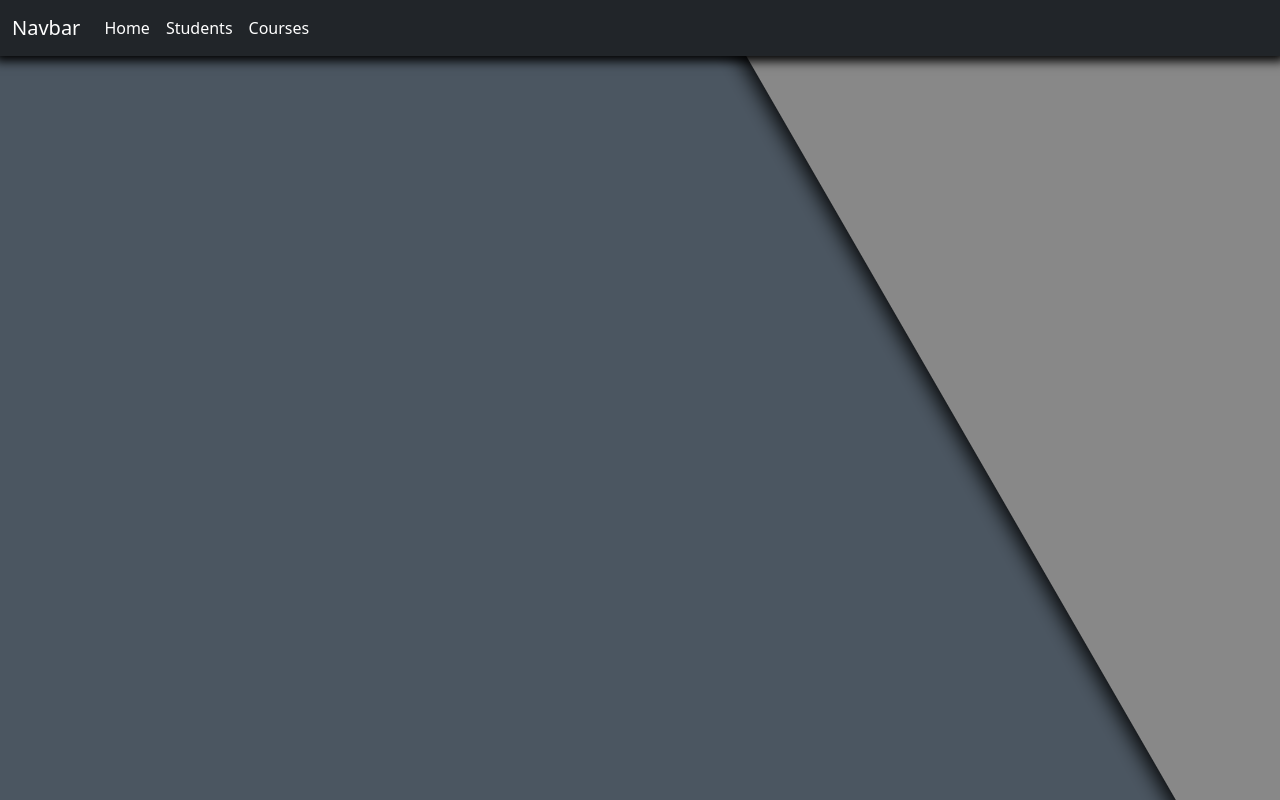
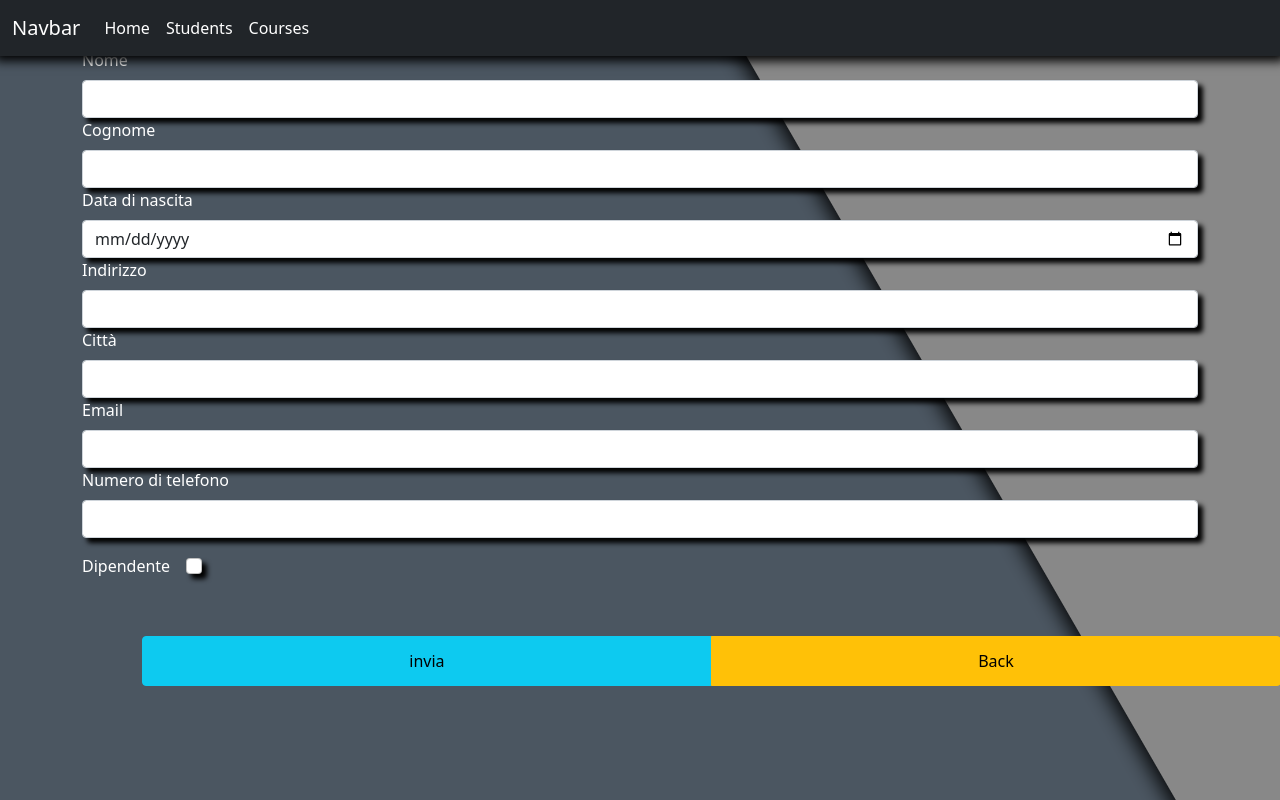
Before and after one commit to zampa997/hello-angular-master, an Angular app: page /addstudent/1 in a window 1280 px wide. Built offline with nearby package versions, Linux system fonts and the light colour scheme; no server answers.

Commit message:
added student-add and update

```diff
--- a/src/app/DTOs/student.ts
+++ b/src/app/DTOs/student.ts
@@ -1,11 +1,11 @@
-export interface Student{
-    id: number,
-    firstname: string,
-    surname: string,
-    dateOfBirth: string,
-    address: string,
-    city: string,
-    email: string,
-    phoneNumber:string,
-    isEmployee: boolean
+export class Student{
+    id: number=0;
+    firstname: string="";
+    surname: string="";
+    dateOfBirth: string="";
+    address: string="";
+    city: string="";
+    email: string="";
+    phoneNumber:string="";
+    isEmployee: boolean=false;
 }
--- a/src/app/courses/course-deatails-list/course-details-list.component.html
+++ b/src/app/courses/course-deatails-list/course-details-list.component.html
@@ -82,7 +82,7 @@
     <div class="input-group">
         <span class="input-group-text" id="basic-addon1">Editions:</span>
         <button class="btn btn-info" id="view">View</button>
-        <button class="btn btn-primary" [routerLink]="['/addedition', course.id]">Add</button>
+        <button class="btn btn-primary" [routerLink]="['/addedition', 0]">Add</button>
     </div>
 
     <table class="table table-dark table-striped table-hover"
--- a/src/app/courses/didactis.service.ts
+++ b/src/app/courses/didactis.service.ts
@@ -121,6 +121,24 @@ getAvailableEnrollmentByStudentId(id:number):Observable<Enroll[]>{
             );
 }
 
+createStudent(student:Student):Observable<Student>{
+  const hs = new HttpHeaders({
+    "Content-Type": "application/json"
+  });
+  return this.http.post<Student>(this.studentUrl, student, { headers : hs })
+                  .pipe( tap(data => console.log(JSON.stringify(data))),
+                  catchError(this.handleError));
+}
+
+updateStudent(student:Student):Observable<Student>{
+  const hs = new HttpHeaders({
+    "Content-Type": "application/json"
+  });
+  return this.http.put<Student>(this.studentUrl, student, { headers : hs })
+                  .pipe( tap(data => console.log(JSON.stringify(data))),
+                  catchError(this.handleError));
+}
+
   private handleError(errorResponse:HttpErrorResponse) : Observable<never>{ //lancia un'eccezione
     let errorMessage = '';
     if (errorResponse.error instanceof ErrorEvent) {
--- a/src/app/student/student-add/student-add.component.css
+++ b/src/app/student/student-add/student-add.component.css
@@ -0,0 +1,36 @@
+label{
+    color: white;
+}
+.submit{
+    background-color: violet;
+    border-radius: 0px;
+}
+.myshadow{
+    -moz-box-shadow: 10px 10px 5px #888;
+    -webkit-box-shadow: 10px 10px 5px #888;
+    box-shadow: 5px 5px 5px black;
+}
+.btn-info{
+    width: 600px;
+    height: 50px;
+    margin-left: 5%;
+    margin-top: 50px;
+}
+.btn-info:hover{
+    -moz-box-shadow: 10px 10px 5px #888;
+    -webkit-box-shadow: 10px 10px 5px #888;
+    box-shadow: 15px 25px 20px rgb(27, 27, 27);
+    transform: translateY(-3px);
+}
+.btn-warning:hover{
+    -moz-box-shadow: 10px 10px 5px #888;
+    -webkit-box-shadow: 10px 10px 5px #888;
+    box-shadow: 15px 25px 20px rgb(27, 27, 27);
+    transform: translateY(-3px);
+}
+.btn-warning{
+    width: 600px;
+    height: 50px;
+    margin-left: 25%;
+    margin-top: 50px;
+}
--- a/src/app/student/student-add/student-add.component.html
+++ b/src/app/student/student-add/student-add.component.html
@@ -1 +1,71 @@
-<p>student-add works!</p>
+<div class="container mt-5">
+    <form novalidate (ngSubmit)="save(addStudentForm)" #addStudentForm="ngForm">
+        <label for="firstname" class="form-label">Nome</label>
+        <input type="text" class="form-control myshadow" id="firstname" name="firstname"  [(ngModel)]="student.firstname"
+            #studentFirstname="ngModel"
+            [ngClass]="{ 'is-invalid' : ( studentFirstname.touched || studentFirstname.dirty ) && !studentFirstname.valid }">
+        <span class="invalid-feedback">
+            <span *ngIf="studentFirstname.errors?.required"> Il nome è obbligatorio. </span>
+        </span>
+
+        <label for="surname" class="form-label">Cognome</label>
+        <input type="text" class="form-control myshadow" id="surname" name="surname"  [(ngModel)]="student.surname"
+            #studentSurname="ngModel"
+            [ngClass]="{ 'is-invalid' : ( studentSurname.touched || studentSurname.dirty ) && !studentSurname.valid }">
+        <span class="invalid-feedback">
+            <span *ngIf="studentSurname.errors?.required"> Il cognome è obbligatorio. </span>
+        </span>
+
+        <label for="dateOfBirth" class="form-label">Data di nascita</label>
+        <input type="date" class="form-control myshadow" id="dateOfBirth" name="dateOfBirth"  [(ngModel)]="student.dateOfBirth"
+            #studentDateOfBirth="ngModel"
+            [ngClass]="{ 'is-invalid' : ( studentDateOfBirth.touched || studentDateOfBirth.dirty ) && !studentDateOfBirth.valid }">
+        <span class="invalid-feedback">
+            <span *ngIf="studentDateOfBirth.errors?.required"> la data è obbligatorio. </span>
+        </span>
+
+        <label for="address" class="form-label">Indirizzo</label>
+        <input type="text" class="form-control myshadow" id="address" name="address"  [(ngModel)]="student.address"
+            #studentAddress="ngModel"
+            [ngClass]="{ 'is-invalid' : ( studentAddress.touched || studentAddress.dirty ) && !studentAddress.valid }">
+        <span class="invalid-feedback">
+            <span *ngIf="studentAddress.errors?.required"> L'indirizzo è obbligatorio. </span>
+        </span>
+
+        <label for="city" class="form-label">Città</label>
+        <input type="text" class="form-control myshadow" id="city" name="city" [(ngModel)]="student.city"
+            #studentCity="ngModel"
+            [ngClass]="{ 'is-invalid' : ( studentCity.touched || studentCity.dirty ) && !studentCity.valid }">
+        <span class="invalid-feedback">
+            <span *ngIf="studentCity.errors?.required"> La città è obbligatorio. </span>
+        </span>
+
+        <label for="email" class="form-label">Email</label>
+        <input type="text" class="form-control myshadow" id="email" name="email"[(ngModel)]="student.email"
+            #studentEmail="ngModel"
+            [ngClass]="{ 'is-invalid' : ( studentEmail.touched || studentEmail.dirty ) && !studentEmail.valid }">
+        <span class="invalid-feedback">
+            <span *ngIf="studentEmail.errors?.required"> La email è obbligatorio. </span>
+        </span>
+
+        <label for="phoneNumber" class="form-label">Numero di telefono</label>
+        <input type="text" class="form-control myshadow" id="phoneNumber" name="phoneNumber" [(ngModel)]="student.phoneNumber"
+            #studentPhoneNumber="ngModel"
+            [ngClass]="{ 'is-invalid' : ( studentPhoneNumber.touched || studentPhoneNumber.dirty ) && !studentPhoneNumber.valid }">
+        <span class="invalid-feedback">
+            <span *ngIf="studentPhoneNumber.errors?.required"> Il numero di telefono è obbligatorio. </span>
+        </span>
+
+        <div class="mt-3">
+            <label for="isEmployee"class="form-label">Dipendente</label>
+            <input type="checkbox" class="form-check-input ms-3 myshadow" id="isEmployee" name="isEmployee">
+            <br>
+        </div>
+
+        <div class="btn-group" role="group" aria-label="Basic example">
+            <input type="submit" class="btn btn-info"value="invia" [title]="addStudentForm.valid ? 'crea nuovo corso' : 'invio disabilitato finchè i dati non sono validi'" [disabled]="!addStudentForm.valid">
+            <button (click)="onBack()" class="btn btn-warning">Back</button>
+        </div>
+
+    </form>
+</div>
--- a/src/app/student/student-add/student-add.component.ts
+++ b/src/app/student/student-add/student-add.component.ts
@@ -1,4 +1,8 @@
 import { Component, OnInit } from '@angular/core';
+import { NgForm } from '@angular/forms';
+import { ActivatedRoute, Router } from '@angular/router';
+import { DidactisService } from 'src/app/courses/didactis.service';
+import { Student } from 'src/app/DTOs/student';
 
 @Component({
   selector: 'app-student-add',
@@ -7,9 +11,53 @@ import { Component, OnInit } from '@angular/core';
 })
 export class StudentAddComponent implements OnInit {
 
-  constructor() { }
+  student:Student;
+  id:number = 0;
+
+  constructor(private service:DidactisService, private router:Router, private route:ActivatedRoute) {
+    this.student = new Student();
+   }
 
   ngOnInit(): void {
+    this.id=Number(this.route.snapshot.paramMap.get('id'));
+
+    if (this.id!=0)
+    {
+      this.service.getStudentById(this.id)
+      .subscribe({
+        next: s => this.student = s,
+        error: err => console.log(err)
+      })
+    }
+  }
+  save(form:NgForm){
+      if (this.id==0)
+      {
+        this.service.createStudent(this.student)
+        .subscribe({
+          next: s => {
+            this.student = s;
+            alert("studente creato con id: "+this.student?.id);
+            this.router.navigate(["/courses"])
+          },
+          error: err => console.log(err)
+        });
+      }
+      else
+      {
+        this.service.updateStudent(this.student)
+        .subscribe({
+          next: s => {
+            this.student = this.student;
+            alert("studente aggiornato con id: "+this.student?.id);
+            this.router.navigate(["/courses"])
+          },
+          error: err => console.log(err)
+        });
+      }
+  }
+  onBack(): void{
+    this.router.navigate(["/courses"])
   }
 
 }
--- a/src/app/student/student-list/student-list.component.html
+++ b/src/app/student/student-list/student-list.component.html
@@ -21,7 +21,7 @@
             <div class="btn-group" role="group" aria-label="Basic example">
               <button type="button" class="btn btn-primary" [routerLink]="['/studentdetails', c.id]">Info</button>
               <button type="button" class="btn btn-success" [routerLink]="['/enrollmentstudent', c.id]">Enroll</button>
-              <button type="button" class="btn btn-warning">Modify</button>
+              <button type="button" class="btn btn-warning" [routerLink]="['/addstudent', c.id]">Modify</button>
               <button type="button" class="btn btn-danger">Delete</button>
             </div>
           </td>
```
Also changed, not shown: 1 other file (tests, documents, lock files or other folders).
